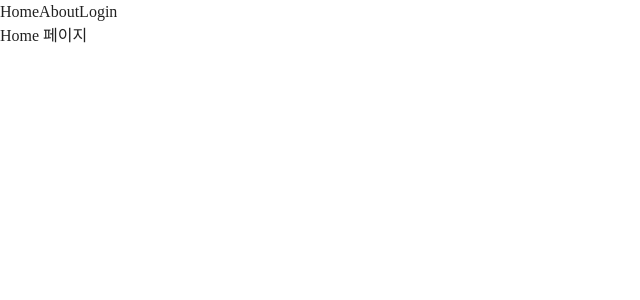
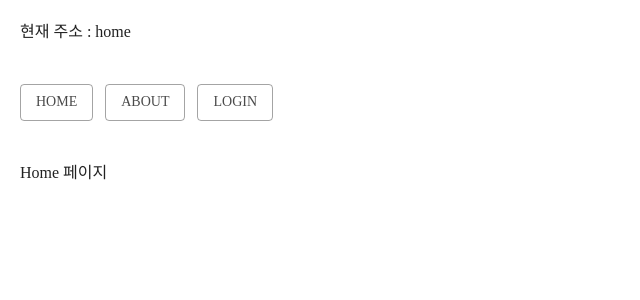
Before and after one commit to Bravetomato/react-proj, a React (Create React App) app: page / in a window 1280 px wide. Shown: the top 300 px of the page, without its empty margins (0-640 px from the left). Built offline with nearby package versions, Linux system fonts and the light colour scheme; a web font is replaced by a local one; what recoil-persist would draw is missing.

Commit message:
RouterEx-디자인추가

```diff
--- a/src/RouterEx.js
+++ b/src/RouterEx.js
@@ -1,5 +1,7 @@
 import React, { useState } from "react";
-// url 변화에 따라 page가 변화하도록.
+import { Button, } from "@mui/material";
+
+// url 변화에 따라 page가 변화하도록-디자인 추가
 
 function HomePage() {
     return(
@@ -30,14 +32,24 @@ export default function RouterEx() {
     // default 는 home 이기 때문에 처음에는 Homepage가 나타남.
     return(
         <>
-         <div>
-            <span onClick={() => setUrl("home")} className="hover:text-red-300 cursor-pointer">Home</span>
-            <span onClick={() => setUrl("about")} className="hover:text-red-300 cursor-pointer">About</span>
-            <span onClick={() => setUrl("login")} className="hover:text-red-300 cursor-pointer">Login</span>
-         </div>
+        {/* 현재 url을 표시하기 위해 */}
+        <div className="p-5">현재 주소 : {url}</div>
+         <ul className="flex gap-3 p-5">
+            <li onClick={() => setUrl("home")} className="hover:text-red-300 cursor-pointer">
+                <Button variant="outlined">Home</Button>
+            </li>
+            <li onClick={() => setUrl("about")} className="hover:text-red-300 cursor-pointer">
+                <Button variant="outlined">About</Button>
+            </li>
+            <li onClick={() => setUrl("login")} className="hover:text-red-300 cursor-pointer">
+                <Button variant="outlined">Login</Button>
+            </li>
+         </ul>
+         <div className="p-5">
          {url == "home" && <HomePage />}
          {url == "about" && <AboutPage />}
          {url == "login" && <LoginPage />}
+         </div>
         </>
  );
 }
```
